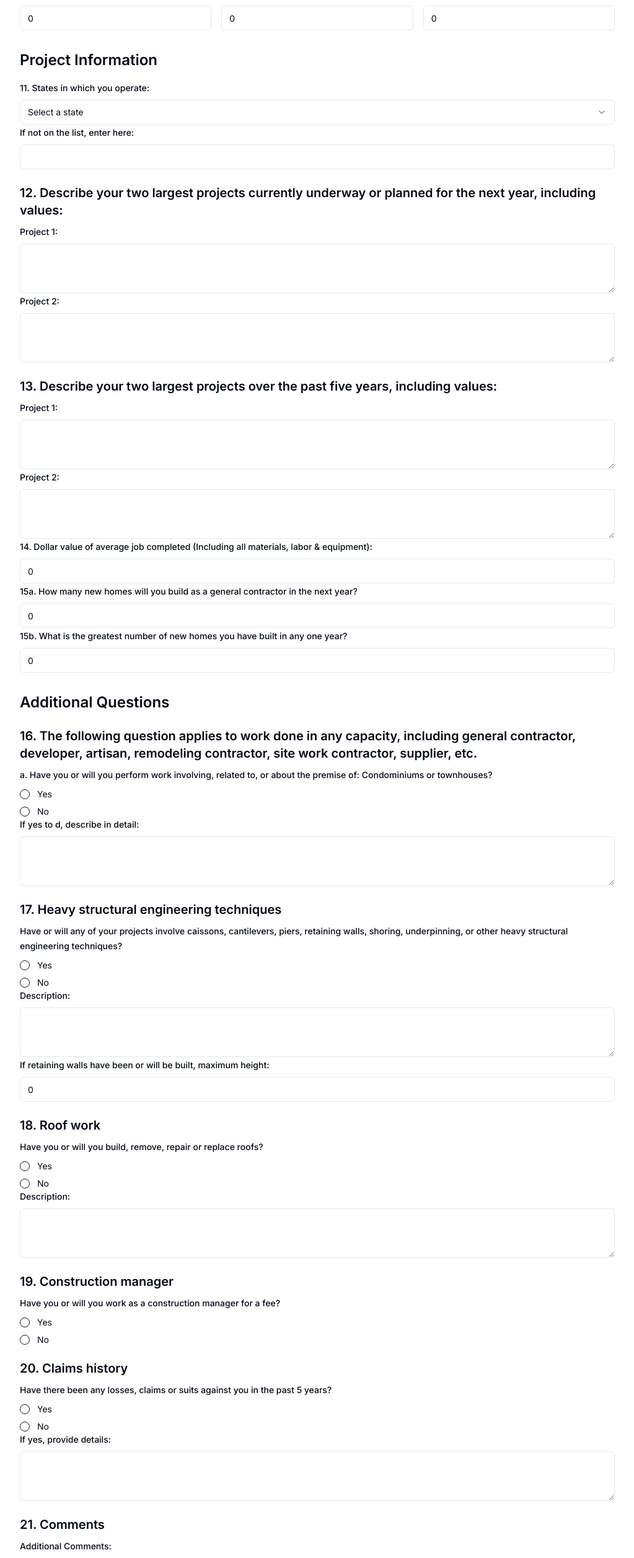
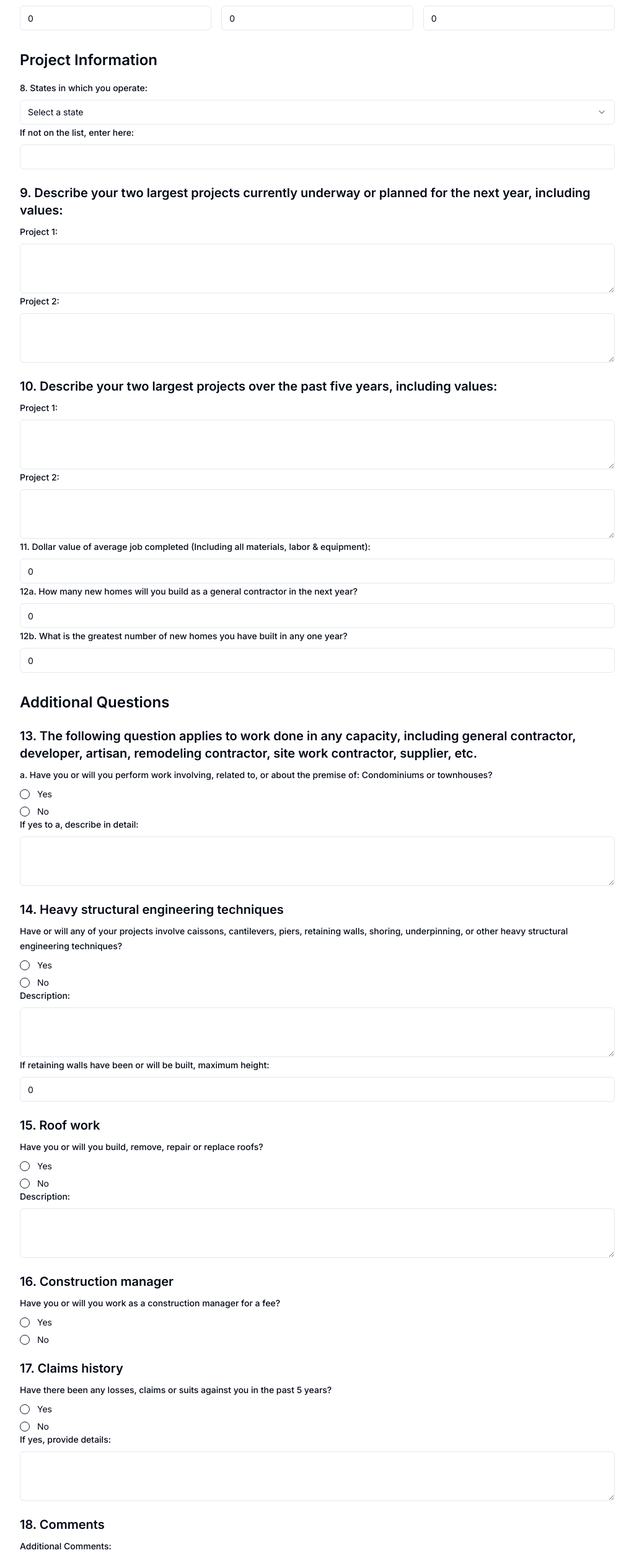
Before and after one commit to stonewerner/insurance-site, a Next.js app: page /applications/artisan in a window 1280 px wide. Shown: the part 3183-5696 px from the top of the page at 62% size, without its empty margins (128-1151 px from the left). Built offline with nearby package versions, Linux system fonts and the light colour scheme.

Commit message:
renumbered the form

```diff
--- a/app/applications/artisan/FormSections/AdditionalQuestions.tsx
+++ b/app/applications/artisan/FormSections/AdditionalQuestions.tsx
@@ -18,7 +18,7 @@ export default function AdditionalQuestions({ form }: AdditionalQuestionsProps)
     <div>
       <h2 className="text-2xl font-semibold mb-4">Additional Questions</h2>
 
-      <h3 className="text-xl font-semibold mt-6 mb-2">16. The following question applies to work done in any capacity, including general contractor, developer, artisan, remodeling contractor, site work contractor, supplier, etc.</h3>
+      <h3 className="text-xl font-semibold mt-6 mb-2">13. The following question applies to work done in any capacity, including general contractor, developer, artisan, remodeling contractor, site work contractor, supplier, etc.</h3>
 
       <FormField
         control={form.control}
@@ -58,7 +58,7 @@ export default function AdditionalQuestions({ form }: AdditionalQuestionsProps)
         name="newConstructionDetails"
         render={({ field }) => (
           <FormItem>
-            <FormLabel>If yes to d, describe in detail:</FormLabel>
+            <FormLabel>If yes to a, describe in detail:</FormLabel>
             <FormControl>
               <Textarea {...field} />
             </FormControl>
@@ -67,7 +67,7 @@ export default function AdditionalQuestions({ form }: AdditionalQuestionsProps)
         )}
       />
 
-      <h3 className="text-xl font-semibold mt-6 mb-2">17. Heavy structural engineering techniques</h3>
+      <h3 className="text-xl font-semibold mt-6 mb-2">14. Heavy structural engineering techniques</h3>
 
       <FormField
         control={form.control}
@@ -128,7 +128,7 @@ export default function AdditionalQuestions({ form }: AdditionalQuestionsProps)
         )}
       />
 
-      <h3 className="text-xl font-semibold mt-6 mb-2">18. Roof work</h3>
+      <h3 className="text-xl font-semibold mt-6 mb-2">15. Roof work</h3>
 
       <FormField
         control={form.control}
@@ -177,7 +177,7 @@ export default function AdditionalQuestions({ form }: AdditionalQuestionsProps)
 
       {/* Add fields for Hot tar %, Torch %, and Total % */}
 
-      <h3 className="text-xl font-semibold mt-6 mb-2">19. Construction manager</h3>
+      <h3 className="text-xl font-semibold mt-6 mb-2">16. Construction manager</h3>
 
       <FormField
         control={form.control}
@@ -210,7 +210,7 @@ export default function AdditionalQuestions({ form }: AdditionalQuestionsProps)
         )}
       />
 
-      <h3 className="text-xl font-semibold mt-6 mb-2">20. Claims history</h3>
+      <h3 className="text-xl font-semibold mt-6 mb-2">17. Claims history</h3>
 
       <FormField
         control={form.control}
@@ -257,7 +257,7 @@ export default function AdditionalQuestions({ form }: AdditionalQuestionsProps)
         )}
       />
 
-      <h3 className="text-xl font-semibold mt-6 mb-2">21. Comments</h3>
+      <h3 className="text-xl font-semibold mt-6 mb-2">18. Comments</h3>
 
       <FormField
         control={form.control}
--- a/app/applications/artisan/FormSections/ProjectInformation.tsx
+++ b/app/applications/artisan/FormSections/ProjectInformation.tsx
@@ -25,7 +25,7 @@ export default function ProjectInformation({ form }: ProjectInformationProps) {
         name="operatingStates"
         render={({ field }) => (
           <FormItem>
-            <FormLabel>11. States in which you operate:</FormLabel>
+            <FormLabel>8. States in which you operate:</FormLabel>
             <Select onValueChange={field.onChange} defaultValue={field.value}>
               <FormControl>
                 <SelectTrigger>
@@ -57,7 +57,7 @@ export default function ProjectInformation({ form }: ProjectInformationProps) {
         )}
       />
 
-      <h3 className="text-xl font-semibold mt-6 mb-2">12. Describe your two largest projects currently underway or planned for the next year, including values:</h3>
+      <h3 className="text-xl font-semibold mt-6 mb-2">9. Describe your two largest projects currently underway or planned for the next year, including values:</h3>
 
       <FormField
         control={form.control}
@@ -87,7 +87,7 @@ export default function ProjectInformation({ form }: ProjectInformationProps) {
         )}
       />
 
-      <h3 className="text-xl font-semibold mt-6 mb-2">13. Describe your two largest projects over the past five years, including values:</h3>
+      <h3 className="text-xl font-semibold mt-6 mb-2">10. Describe your two largest projects over the past five years, including values:</h3>
 
       <FormField
         control={form.control}
@@ -122,7 +122,7 @@ export default function ProjectInformation({ form }: ProjectInformationProps) {
         name="averageJobValue"
         render={({ field }) => (
           <FormItem>
-            <FormLabel>14. Dollar value of average job completed (Including all materials, labor & equipment):</FormLabel>
+            <FormLabel>11. Dollar value of average job completed (Including all materials, labor & equipment):</FormLabel>
             <FormControl>
               <Input {...field} type="number" />
             </FormControl>
@@ -136,7 +136,7 @@ export default function ProjectInformation({ form }: ProjectInformationProps) {
         name="newHomesNextYear"
         render={({ field }) => (
           <FormItem>
-            <FormLabel>15a. How many new homes will you build as a general contractor in the next year?</FormLabel>
+            <FormLabel>12a. How many new homes will you build as a general contractor in the next year?</FormLabel>
             <FormControl>
               <Input {...field} type="number" />
             </FormControl>
@@ -150,7 +150,7 @@ export default function ProjectInformation({ form }: ProjectInformationProps) {
         name="maxNewHomesInYear"
         render={({ field }) => (
           <FormItem>
-            <FormLabel>15b. What is the greatest number of new homes you have built in any one year?</FormLabel>
+            <FormLabel>12b. What is the greatest number of new homes you have built in any one year?</FormLabel>
             <FormControl>
               <Input {...field} type="number" />
             </FormControl>
--- a/app/glossary/page.tsx
+++ b/app/glossary/page.tsx
@@ -20,7 +20,7 @@ function Glossary() {
                 <dd>Insurance against losses from liability imposed upon employers to compensate employees and their dependents for injuries sustained by employees out of and in the course of their employment. It is predicated on the fact of employment. Negligence and/or fault are immaterial factors.</dd>
               </div>
               <div>
-                <dt className="font-semibold">Employers' Liability Insurance</dt>
+                <dt className="font-semibold">Employers&apos; Liability Insurance</dt>
                 <dd>This coverage assumes the risk of the insured employer for injuries to employees if the accident occurred within the act of employment. This coverage may cover injuries not covered by Workers Compensation laws. Financial recovery is based on actual or consequential fault of the employer.</dd>
               </div>
               <div>
@@ -29,11 +29,11 @@ function Glossary() {
               </div>
               <div>
                 <dt className="font-semibold">Experience Rating</dt>
-                <dd>This is a formula established by the WCIRB to determine the modification of a base rate for each individual insured. The rating can be either above or below 100%, depending on the claim history of the employer. It is revised annually prior to the insured's renewal anniversary.</dd>
+                <dd>This is a formula established by the WCIRB to determine the modification of a base rate for each individual insured. The rating can be either above or below 100%, depending on the claim history of the employer. It is revised annually prior to the insured&apos;s renewal anniversary.</dd>
               </div>
               <div>
                 <dt className="font-semibold">Experience Rating Period</dt>
-                <dd>It is the time period used to determine an insured's Experience Rating modification. It is a three year period, going back four years from the employer's policy anniversary date and excludes the most recent year.</dd>
+                <dd>It is the time period used to determine an insured&apos;s Experience Rating modification. It is a three year period, going back four years from the employer&apos;s policy anniversary date and excludes the most recent year.</dd>
               </div>
             </dl>
           </div>
@@ -51,7 +51,7 @@ function Glossary() {
               </div>
               <div>
                 <dt className="font-semibold">Owners and Contractors Protective</dt>
-                <dd>If you have this coverage option you can be protected against liability for actions of other independent contractors and subcontractors including liability due to your failure in supervising the contractor's work.</dd>
+                <dd>If you have this coverage option you can be protected against liability for actions of other independent contractors and subcontractors including liability due to your failure in supervising the contractor&apos;s work.</dd>
               </div>
               <div>
                 <dt className="font-semibold">Personal and Advertising Injury</dt>
@@ -74,8 +74,8 @@ function Glossary() {
                 <dd>The amount you are required to pay out of the total cost of a claim against your policy; above which the insurance company will pay to the limits of that section of your policy.</dd>
               </div>
               <div>
-                <dt className="font-semibold">Bodily Injury & Property Damage</dt>
-                <dd>This section of a policy defines certain covered losses and excludes certain losses. An example of a covered loss under Bodily Injury could be "trip and fall" accidents. Property damage claims relate to damage to physical objects (an example is a building).</dd>
+                <dt className="font-semibold">Bodily Injury &amp; Property Damage</dt>
+                <dd>This section of a policy defines certain covered losses and excludes certain losses. An example of a covered loss under Bodily Injury could be &quot;trip and fall&quot; accidents. Property damage claims relate to damage to physical objects (an example is a building).</dd>
               </div>
             </dl>
           </div>
```
